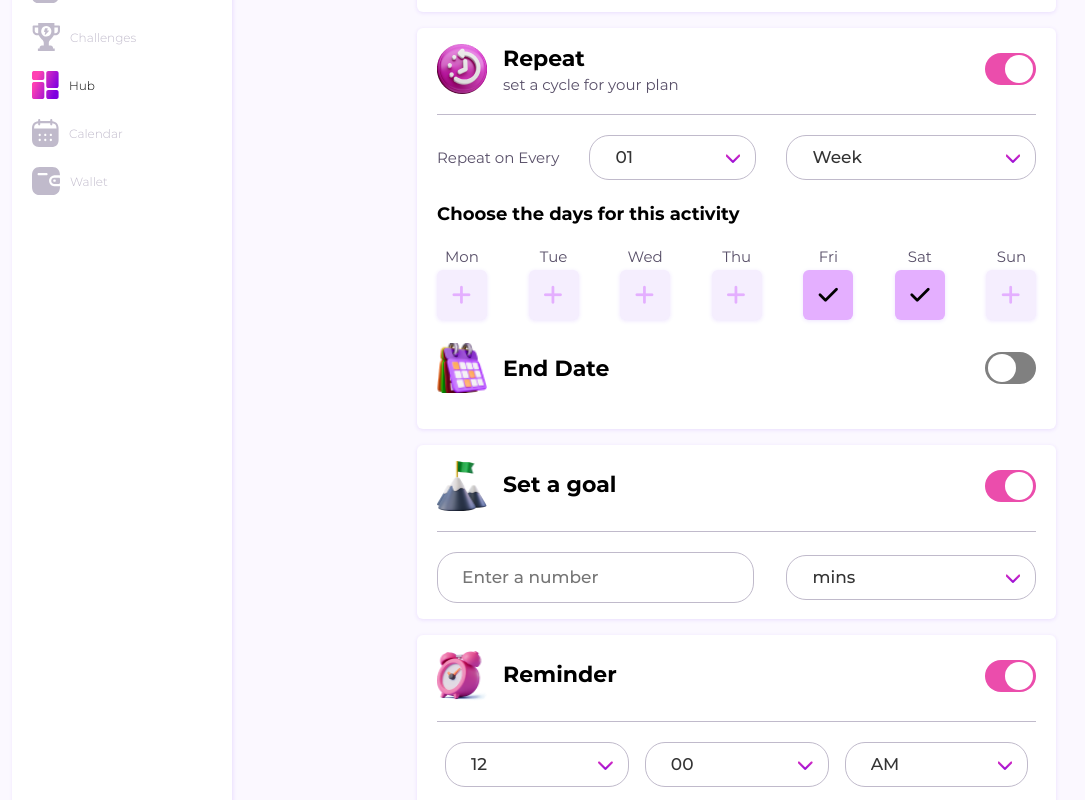
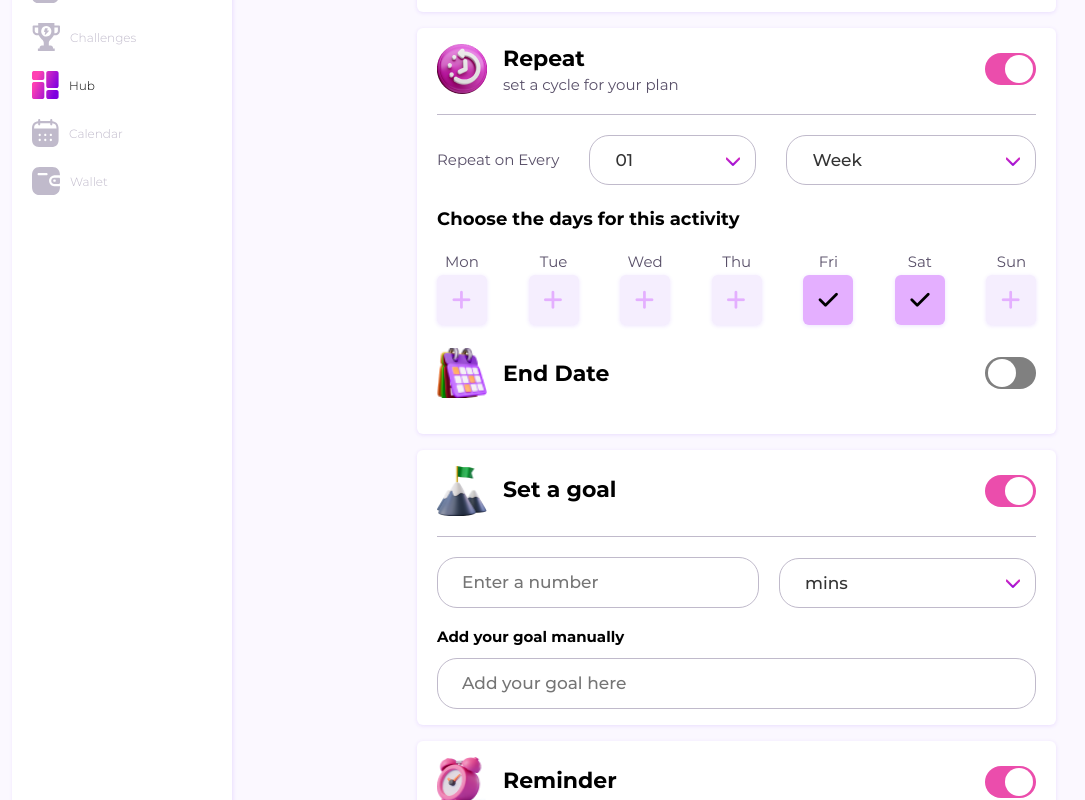
Before and after one commit to alexander-mettevo/buzzmi-deploy, a React (Vite) app: page /hub/own-habit in a window 1280 px wide. Shown: the part 380-1180 px from the top of the page, without its empty margins (33-1118 px from the left). Built offline with nearby package versions, Linux system fonts and the light colour scheme.

Commit message:
add input for manual entering goal

```diff
--- a/src/components/pages/hub/items/form/setGoal/SetGoal.jsx
+++ b/src/components/pages/hub/items/form/setGoal/SetGoal.jsx
@@ -9,7 +9,11 @@ const modeSelect = [
 
 const SetGoal = ({ values, setValues }) => {
   const handleChangingValue = (e) => {
-    let number = e.target.value
+    const number = e.target.value
+    setValues({ ...values, number })
+  }
+  const handleChangingGoalValue = (e) => {
+    const number = e.target.value
     setValues({ ...values, number })
   }
 
@@ -22,13 +26,13 @@ const SetGoal = ({ values, setValues }) => {
 
   return (
     <div className="set-goal">
+      <div className="set-goal__group">
         <input
           onChange={handleChangingValue}
           type="number"
           placeholder="Enter a number"
           className="input input_simple-text set-goal__number"
         />
-
         <CustomSelect
           selected={!!values?.type ? { label: values.type, value: values.type } : modeSelect[0]}
           setSelected={handleMode}
@@ -36,6 +40,16 @@ const SetGoal = ({ values, setValues }) => {
           className="select__secondary set-goal__type"
         />
       </div>
+      <label className="set-goal__group set-goal__group--column">
+        <strong className="set-goal__group-title">Add your goal manually</strong>
+        <input
+          onChange={handleChangingGoalValue}
+          type="number"
+          placeholder="Add your goal here"
+          className="input input_simple-text"
+        />
+      </label>
+    </div>
   )
 }
 
--- a/src/styles/base/forms/input.scss
+++ b/src/styles/base/forms/input.scss
@@ -10,7 +10,7 @@ textarea {
 }
 
 .input-wrapper {
-  @include adaptiveValue('margin-bottom', 18, 24);
+  @include adaptiveValue("margin-bottom", 18, 24);
 }
 
 .input-code-wrapper {
@@ -30,13 +30,12 @@ textarea {
   text-align: center;
   font-weight: 600;
 
-  @include adaptiveValue('font-size', 18, 16);
-  @include adaptiveValue('line-height', 22, 20);
-
+  @include adaptiveValue("font-size", 18, 16);
+  @include adaptiveValue("line-height", 22, 20);
 
   & > div {
     font-weight: 600;
-    @include adaptiveValue('margin-bottom', 14, 10);
+    @include adaptiveValue("margin-bottom", 14, 10);
   }
 
   @media (max-width: $mobileSmall) {
@@ -46,9 +45,9 @@ textarea {
 
 .input-alter-action {
   text-align: center;
-  @include adaptiveValue('font-size', 18, 16);
-  @include adaptiveValue('line-height', 22, 20);
-  @include adaptiveValue('margin-top', 30, 24);
+  @include adaptiveValue("font-size", 18, 16);
+  @include adaptiveValue("line-height", 22, 20);
+  @include adaptiveValue("margin-top", 30, 24);
   font-weight: 600;
   background-image: var(--primary);
   background-clip: text;
@@ -59,7 +58,6 @@ textarea {
   }
 }
 
-
 .input {
   width: 100%;
   display: block;
@@ -69,19 +67,18 @@ textarea {
   transition: all 0.3s ease-in-out;
   position: relative;
 
-  @include adaptiveValue('font-size', 17, 12);
-  @include adaptiveValue('line-height', 21, 14);
+  @include adaptiveValue("font-size", 17, 12);
+  @include adaptiveValue("line-height", 21, 14);
 
   @media (max-width: $mobileSmall) {
     font-weight: 400;
   }
 
-
   &_simple-text {
     padding: 14px 24px;
 
     @media (max-width: $mobileSmall) {
-      padding: 12px 20px;
+      padding: 18px 20px;
     }
   }
 
@@ -91,16 +88,14 @@ textarea {
     font-weight: 700;
     border-radius: 15px;
 
-    @include adaptiveValue('font-size', 22, 18);
-    @include adaptiveValue('width', 40, 32);
-    @include adaptiveValue('height', 50, 40);
+    @include adaptiveValue("font-size", 22, 18);
+    @include adaptiveValue("width", 40, 32);
+    @include adaptiveValue("height", 50, 40);
   }
 
   &__icon {
     color: var(--text-secondary);
   }
-
-
 
   &:focus {
     outline: none;
@@ -156,7 +151,6 @@ textarea {
   }
 }
 
-
 .validation-list {
   text-align: left;
   display: none;
@@ -168,7 +162,7 @@ textarea {
     position: relative;
 
     &:before {
-      content: '';
+      content: "";
       width: 10px;
       height: 10px;
       position: absolute;
@@ -183,7 +177,7 @@ textarea {
       color: var(--error-color);
 
       &:before {
-        background: url('/images/assets/error.svg') center / contain no-repeat;
+        background: url("/images/assets/error.svg") center / contain no-repeat;
       }
     }
 
@@ -191,7 +185,7 @@ textarea {
       color: var(--success-color);
 
       &:before {
-        background: url('/images/assets/success.svg') center / contain no-repeat;
+        background: url("/images/assets/success.svg") center / contain no-repeat;
       }
     }
   }
--- a/src/styles/base/forms/select.scss
+++ b/src/styles/base/forms/select.scss
@@ -5,11 +5,11 @@
     border-radius: 20px !important;
     font-weight: 500;
     font-size: 17px;
-    line-height: 21px;
+    line-height: 20px;
     border: 1px solid var(--input-border) !important;
     transition: all 0.3s ease-in-out;
     margin-bottom: 20px !important;
-    padding: 5px 15px !important;
+    padding: 8px 15px !important;
 
     &:focus-within {
       outline: none;
--- a/src/styles/components/pages/hub/items/form/set-goal.scss
+++ b/src/styles/components/pages/hub/items/form/set-goal.scss
@@ -1,29 +1,47 @@
 .set-goal {
-  display: flex;
-  justify-content: space-between;
-  align-items: center;
-  gap: 20px;
-  margin-top: 20px;
+  &__group {
+    display: flex;
+    justify-content: space-between;
+    align-items: center;
+    column-gap: 20px;
+    margin-top: 20px;
+
+    &--column {
+      flex-direction: column;
+      align-items: flex-start;
+    }
+  }
+
+  &__group-title {
+    display: block;
+    margin-bottom: 12px;
+    font-size: 15px;
+    line-height: 18px;
+  }
 
   &__number {
-    width: 317px;
+    width: 53.72%;
+
+    @media (max-width: $mobile) {
+    }
   }
 
   &__type {
-    width: 250px;
+    flex: 1;
+
+    @media (max-width: $mobile) {
+    }
 
     .select__control {
       margin-bottom: 0 !important;
     }
   }
 
-  @media (max-width: $mobile) {
-    flex-direction: column;
-    gap: 16px;
-
-    & > * {
-      width: 100%;
-      max-width: 100%;
+  .input {
+    &::-webkit-outer-spin-button,
+    &::-webkit-inner-spin-button {
+      -webkit-appearance: none;
+      margin: 0;
     }
   }
 }
```
Lines whose indentation alone changed are shown as unchanged.
